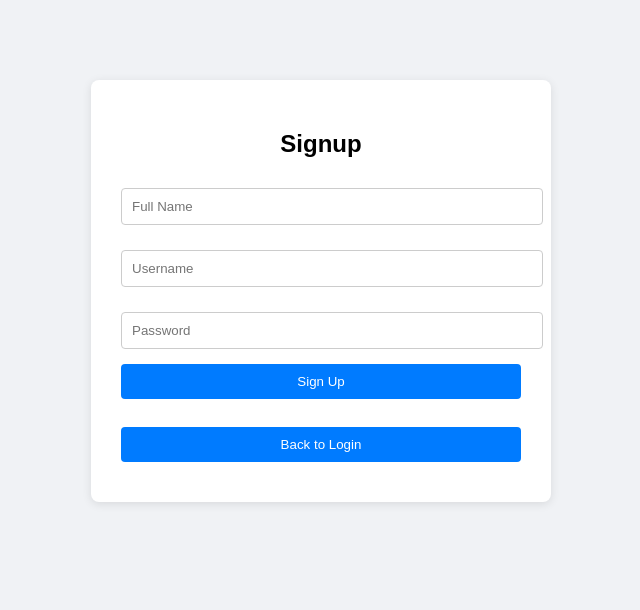
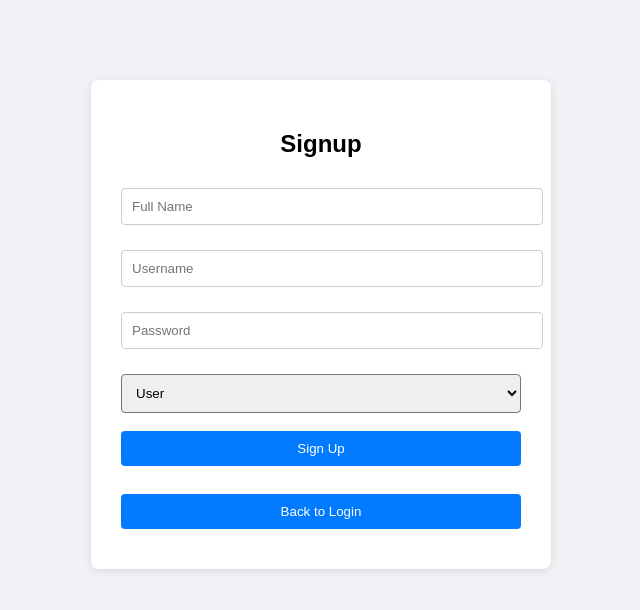
Before and after one commit to Haaywhy/mini-fullstack-frontend, a React (Create React App) app: page / in a window 1280 px wide. Shown: the top 610 px of the page, without its empty margins (319-959 px from the left). Built offline with nearby package versions, Linux system fonts and the light colour scheme.

Commit message:
Added role selection (user/admin/superadmin) to signup form

```diff
--- a/src/pages/Signup.js
+++ b/src/pages/Signup.js
@@ -5,11 +5,12 @@ function Signup() {
   const [fullName, setFullName] = useState('');
   const [username, setUsername] = useState('');
   const [password, setPassword] = useState('');
+  const [role, setRole] = useState('user');
   const navigate = useNavigate();
 
   const handleSignup = async () => {
-    if (!fullName || !username || !password) {
-      alert("Full name, username, and password are required.");
+    if (!fullName || !username || !password || !role) {
+      alert("Full name, username, password, and role are required.");
       return;
     }
 
@@ -19,7 +20,7 @@ function Signup() {
         headers: {
           'Content-Type': 'application/json',
         },
-        body: JSON.stringify({ full_name: fullName, username, password }),
+        body: JSON.stringify({ full_name: fullName, username, password, role }),
       });
 
       if (response.ok) {
@@ -28,7 +29,6 @@ function Signup() {
       } else {
         const data = await response.json();
         console.error('Signup error:', data);
-
         if (Array.isArray(data.detail)) {
           const messages = data.detail.map(d => d.msg).join(', ');
           alert(`Signup error: ${messages}`);
@@ -63,6 +63,11 @@ function Signup() {
         value={password}
         onChange={(e) => setPassword(e.target.value)}
       /><br />
+      <select value={role} onChange={(e) => setRole(e.target.value)}>
+        <option value="user">User</option>
+        <option value="admin">Admin</option>
+        <option value="superadmin">Super Admin</option>
+      </select><br /><br />
       <button onClick={handleSignup}>Sign Up</button>
       <br /><br />
       <button onClick={() => navigate('/login')}>Back to Login</button>
```
